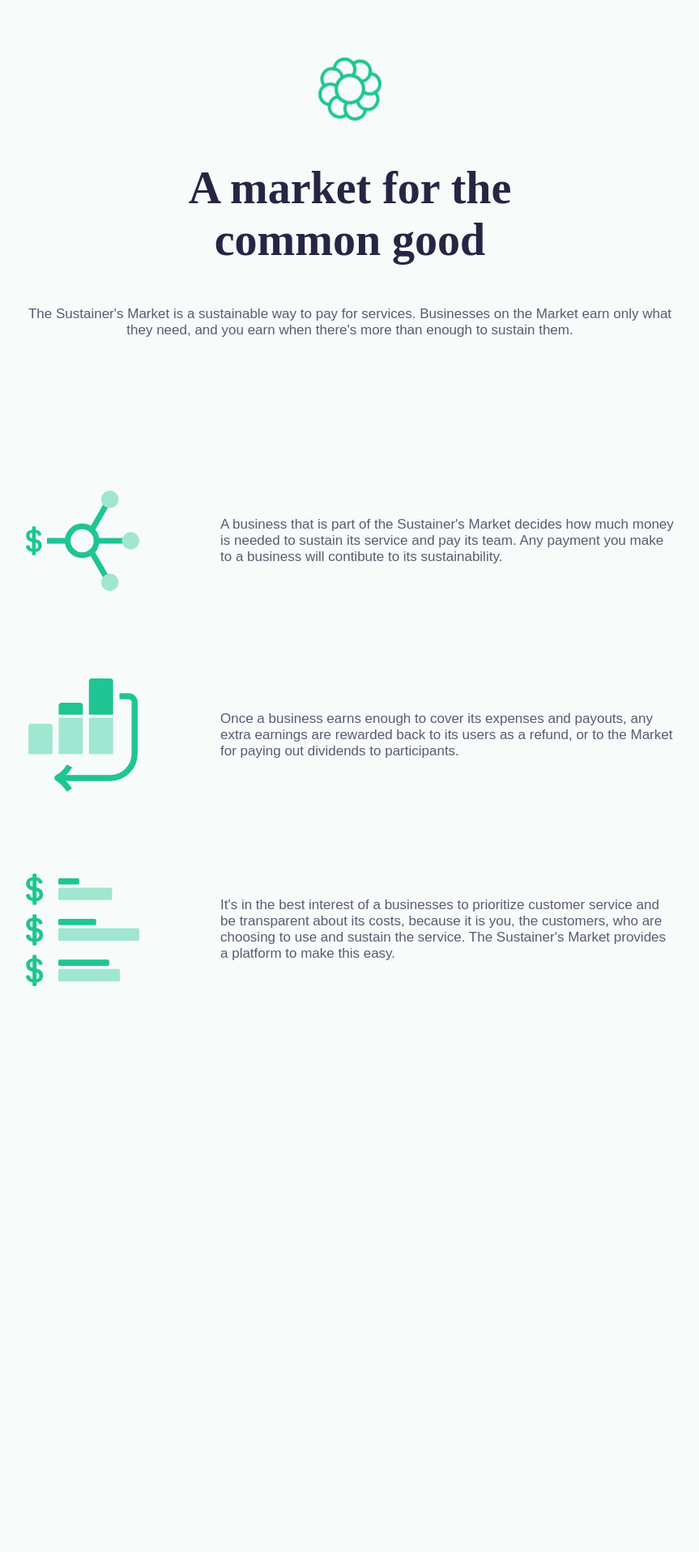
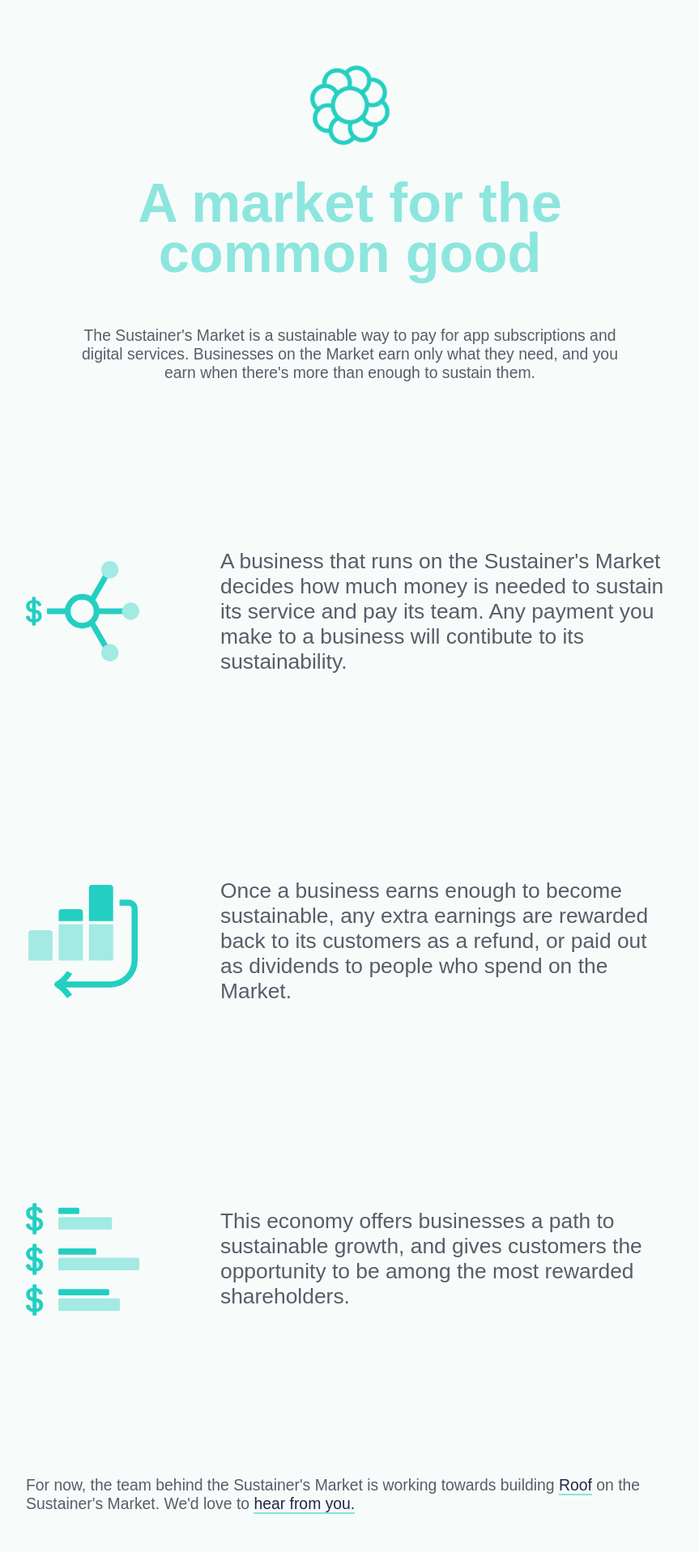
Before and after one commit to sustainers-market/website, an Angular app: page / in a window 1280 px wide. Shown: the top 1917 px of the page at 81% size, without its empty margins (208-1071 px from the left). Before the commit the page ends 1418 px from the top, so only its background shows below. Built offline with nearby package versions, Linux system fonts and the light colour scheme; a web font is replaced by a local one.

Commit message:
content
color and font updates

refactoring

```diff
--- a/src/app/pages/home-page/home-page.component.html
+++ b/src/app/pages/home-page/home-page.component.html
@@ -1,16 +1,17 @@
 <div class="main-col">
-  <div class="intro">
+  <section class="intro">
     <div class="logo"></div>
-    <div class="header">A market for the<br />common good</div>
+    <h1>A market for the common good</h1>
+    <!-- <div class="test">A market for the common good</div> -->
     <p>
-      The Sustainer's Market is a sustainable way to pay for services.
-      Businesses on the Market earn only what they need, and you earn when
-      there's more than enough to sustain them.
+      The Sustainer's Market is a sustainable way to pay for app subscriptions
+      and digital services. Businesses on the Market earn only what they need,
+      and you earn when there's more than enough to sustain them.
     </p>
     <!-- <app-button text="Join the network" link="/login"></app-button> -->
-  </div>
+  </section>
 
-  <div class="section steps">
+  <section class="steps">
     <!-- <div class="step">
       <div class="illustration account"></div>
       <div class="content">
@@ -20,31 +21,44 @@
     </div> -->
     <div class="step">
       <div class="illustration network"></div>
-      <div class="content">
-        A business that is part of the Sustainer's Market decides how much money
-        is needed to sustain its service and pay its team. Any payment you make
-        to a business will contibute to its sustainability.
+      <p class="content">
+        A business that runs on the Sustainer's Market decides how much money is
+        needed to sustain its service and pay its team. Any payment you make to
+        a business will contibute to its sustainability.
         <!-- Any payment you make to a business that's part of the Sustainer's Market will come from your
         Sustainers Market account. You can log in here to see all the services
         you're sustaining, and how much you're paying. -->
-      </div>
+      </p>
     </div>
     <div class="step">
       <div class="illustration funding"></div>
-      <div class="content">
-        Once a business earns enough to cover its expenses and payouts, any
-        extra earnings are rewarded back to its users as a refund, or to the
-        Market for paying out dividends to participants.
-      </div>
+      <p class="content">
+        Once a business earns enough to become sustainable, any extra earnings
+        are rewarded back to its customers as a refund, or paid out as dividends
+        to people who spend on the Market.
+      </p>
     </div>
     <div class="step">
       <div class="illustration transparency"></div>
-      <div class="content">
-        It's in the best interest of a businesses to prioritize customer service
-        and be transparent about its costs, because it is you, the customers,
-        who are choosing to use and sustain the service. The Sustainer's Market
-        provides a platform to make this easy.
-      </div>
+      <p class="content">
+        This economy offers businesses a path to sustainable growth, and gives
+        customers the opportunity to be among the most rewarded shareholders.
+      </p>
     </div>
-  </div>
+  </section>
+  <section class="conclusion">
+    <p>
+      For now, the team behind the Sustainer's Market is working towards
+      building
+      <a href="https://roof.io">Roof</a> on the Sustainer's Market. We'd love to
+      <a href="mailto:team@roof.io">hear from you.</a>
+    </p>
+    <div class="logo"></div>
+  </section>
 </div>
+
+<!-- The Sustainer's Market offers a place for businesses who give a damn about sustainability and community to be successful.        The Sustainer's Market offers a place for businesses to prioritize
+        customer service and be transparent about their costs. This is in their
+        best interest because it is you, the customer, who chooses to sustain
+        their growth.
+-->
--- a/src/app/pages/home-page/home-page.component.scss
+++ b/src/app/pages/home-page/home-page.component.scss
@@ -1,36 +1,21 @@
 @import '../../../styles/font-size';
 @import '../../../styles/colors';
-@import '../../../styles/mixins';
+@import '../../../styles/utils';
+@import '../../../styles/screen-sizes';
 
-@keyframes rotating {
-  from {
-    -ms-transform: rotate(0deg);
-    -moz-transform: rotate(0deg);
-    -webkit-transform: rotate(0deg);
-    -o-transform: rotate(0deg);
-    transform: rotate(0deg);
-  }
+section {
+  padding: 80px 0;
+  margin: 0 auto;
 
-  to {
-    -ms-transform: rotate(360deg);
-    -moz-transform: rotate(360deg);
-    -webkit-transform: rotate(360deg);
-    -o-transform: rotate(360deg);
-    transform: rotate(360deg);
+  @include for-phone-only {
+    padding: 40px 0;
   }
 }
 
-.header {
-  @include headline;
-}
-
-p,
-.content {
-  opacity: .75;
-}
-
-.section {
-  padding: 80px 0;
+.logo {
+  @include svgMask(ssflower);
+  animation: rotating 120s linear infinite;
+  background: $brandPrimary;
 }
 
 .intro {
@@ -38,36 +23,50 @@ p,
   flex-direction: column;
   justify-content: center;
   text-align: center;
-  margin: 0 auto 50px;
+  max-width: 700px;
 
   .logo {
-    @include svgMask(ssflower);
-    animation: rotating 60s linear infinite;
-    background: $brandPrimary;
-    width: 80px;
-    height: 80px;
-    margin: 50px auto;
+    width: 100px;
+    height: 100px;
+    margin: 0 auto;
   }
 
-  .header {
-    font-size: $fsXLarge;
+  .test {
+    font-size: 5.2rem;
+    color: $brandPrimary;
+    opacity: .3;
+    text-align: left;
+    font-weight: 700;
+    line-height: 1;
+    margin: 40px 0;
+    max-width: 400px;
+  }
+
+  h1 {
+    margin: 40px auto;
+    color: $brandPrimary;
+    opacity: .5;
+    line-height: .9;
+  }
+
+  @include for-phone-only {
+    h1 {
+      margin: 40px auto;
+    }
+  }
+}
+
+.step {
+  display: flex;
+  align-items: center;
+  margin-bottom: 200px;
+
+  &:last-of-type {
+    margin-bottom: 0;
   }
 
   p {
-    margin: 50px 0;
-  }
-}
-
-.steps {
-  .step {
-    display: flex;
-    align-items: center;
-    margin-bottom: 100px;
-
-    .number {
-      @include headline;
-      margin-right: 100px;
-      font-size: $fsXLarge;
+    font-size: $fsMedium;
   }
 
   .content {
@@ -96,5 +95,25 @@ p,
       @include svgMask(account);
     }
   }
+
+  @include for-phone-only {
+    flex-direction: column;
+    margin-bottom: 150px;
+
+    .illustration {
+      margin: 0;
+    }
+
+    p {
+      font-size: $fsSmall;
     }
   }
+}
+
+.conclusion {
+  .logo {
+    width: 50px;
+    height: 50px;
+    margin: 50px auto;
+  }
+}
--- /dev/null
+++ b/src/styles/animations.scss
@@ -0,0 +1,17 @@
+@keyframes rotating {
+  from {
+    -ms-transform: rotate(0deg);
+    -moz-transform: rotate(0deg);
+    -webkit-transform: rotate(0deg);
+    -o-transform: rotate(0deg);
+    transform: rotate(0deg);
+  }
+
+  to {
+    -ms-transform: rotate(360deg);
+    -moz-transform: rotate(360deg);
+    -webkit-transform: rotate(360deg);
+    -o-transform: rotate(360deg);
+    transform: rotate(360deg);
+  }
+}
--- a/src/styles/colors.scss
+++ b/src/styles/colors.scss
@@ -1,5 +1,6 @@
-$brandPrimary: #1fc593;
-$brandSecondary: #{$brandPrimary}33;
+$brandPrimary: #24cfc1;
+$brandSecondary: #{$brandPrimary}88;
 
 $light: rgb(247, 252, 251);
+$grey: rgb(91, 91, 104);
 $dark: rgb(38, 38, 68);
--- a/src/styles/font-size.scss
+++ b/src/styles/font-size.scss
@@ -1,5 +1,5 @@
-$fsXSmall: 10px;
-$fsSmall: 12px;
-$fsMedium: 17px;
-$fsLarge: 19px;
-$fsXLarge: 56px;
+$fsXSmall: 0.8rem;
+$fsSmall: 1.1rem;
+$fsMedium: 1.5rem;
+$fsLarge: 2.4rem;
+$fsXLarge: 3.9rem;
--- a/src/styles/global.scss
+++ b/src/styles/global.scss
@@ -1,10 +1,12 @@
 @import 'font-size';
 @import 'colors';
+@import 'screen-sizes';
+@import 'animations';
 
 html,
 body {
   margin: 0;
-  font-size: $fsMedium;
+  font-size: $fsSmall;
   background: $light;
 }
 
@@ -20,8 +22,9 @@ span {
   // font-family: adonis-web, serif;
   // font-family: base-12-serif, serif;
   // font-family: museo, serif;
+  // font-family: museo-sans, serif;
   // font-family: mr-eaves-modern, sans-serif;
-  font-family: ff-tisa-sans-web-pro, sans-serif;
+  // font-family: ff-tisa-sans-web-pro, sans-serif;
   // font-family: ff-ernestine-pro, serif;
   // font-family: bureau-grot-wide, sans-serif;
   // font-family: bureau-grot, sans-serif;
@@ -32,6 +35,8 @@ span {
   // font-family: fairplex-wide, serif;
   // font-family: serenity, sans-serif;
   // font-family: tenso, sans-serif;
+  // font-family: canada-type-gibson, sans-serif;
+  font-family: benton-sans, sans-serif;
   font-weight: 400;
   color: $dark;
 }
@@ -41,10 +46,35 @@ $main-col-width: 800px;
 .main-col {
   margin: 0 auto;
   max-width: $main-col-width;
-  text-align: left;
-  padding: 20px 0;
 
   @media (max-width: $main-col-width) {
-    padding: 20px;
+    padding: 0 20px;
   }
 }
+
+h1 {
+  font-size: $fsXLarge;
+  font-weight: 700;
+  line-height: 1;
+
+  @include for-phone-only {
+    font-size: $fsLarge;
+  }
+}
+
+p {
+  color: $grey;
+}
+
+a {
+  cursor: pointer;
+  color: $dark;
+  text-decoration: none;
+  font-weight: 500;
+  border-bottom: 2px solid $brandSecondary;
+  margin-bottom: -2px;
+
+  &:hover {
+    border-color: $brandPrimary;
+  }
+}
--- a/src/styles/mixins.scss
+++ /dev/null
@@ -1,15 +0,0 @@
-@mixin svgMask($filename) {
-  mask-image: url('/assets/#{$filename}.svg');
-  mask-position: center;
-  mask-repeat: no-repeat;
-  mask-size: contain;
-}
-
-@mixin headline {
-  font-family: museo, serif;
-  // font-family: ff-ernestine-pro, serif;
-  // font-family: serenity, sans-serif;
-  // font-family: los-feliz, serif;
-  // color: $brandLight;
-  font-weight: 600;
-}
--- /dev/null
+++ b/src/styles/utils.scss
@@ -0,0 +1,6 @@
+@mixin svgMask($filename) {
+  mask-image: url('/assets/#{$filename}.svg');
+  mask-position: center;
+  mask-repeat: no-repeat;
+  mask-size: contain;
+}
```
Lines whose indentation alone changed are shown as unchanged.
